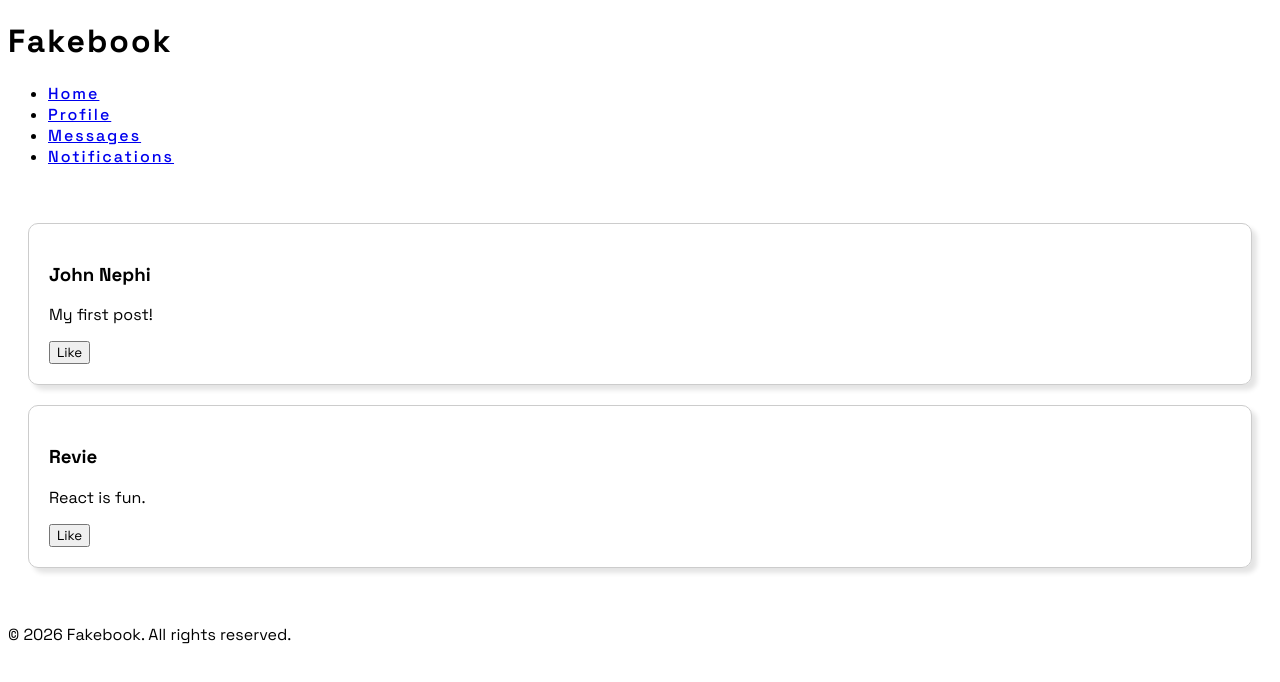
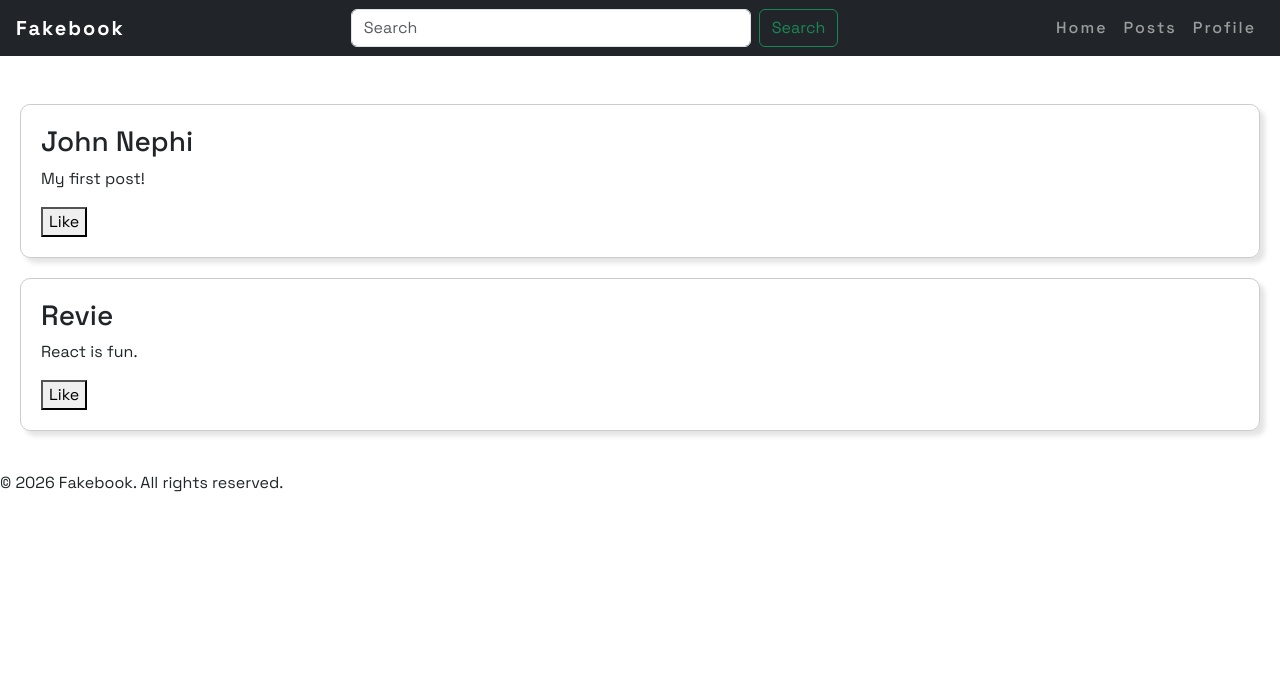
Before and after one commit to johnbords/learn-front-end, a React (Vite) app in the folder fakebook-frontend/: page / in a window 1280 px wide. Shown: the top 682 px of the page. Built offline with nearby package versions, Linux system fonts and the light colour scheme.

Commit message:
Week 3: Refactor Header component to use Bootstrap for navbar design

```diff
--- a/fakebook-frontend/src/App.jsx
+++ b/fakebook-frontend/src/App.jsx
@@ -13,10 +13,12 @@
     <>
       <Header />
 
-      {/* Sample Posts - DELETE THIS LATER */}
-      {posts.map(post => (
-        <PostCard key={post.id} name={post.name} content={post.content} />
-      ))}
+      <main className="pt-5 mt-3">
+        {/* Sample Posts - DELETE THIS LATER */}
+        {posts.map(post => (
+          <PostCard key={post.id} name={post.name} content={post.content} />
+        ))}
+      </main>
 
       <Footer />
     </>
--- a/fakebook-frontend/src/Header.jsx
+++ b/fakebook-frontend/src/Header.jsx
@@ -1,18 +1,66 @@
+import 'bootstrap/dist/css/bootstrap.min.css'
+
+const links = [
+  { name: "Home", path: "#" },
+  { name: "Posts", path: "#" },
+  { name: "Profile", path: "#" },
+]
 
 function Header() {
   return (
     <header>
-            <h1>Fakebook</h1>
-            <nav>
-                <ul>
-                    <li><a href="/">Home</a></li>
-                    <li><a href="/profile">Profile</a></li>
-                    <li><a href="/messages">Messages</a></li>
-                    <li><a href="/notifications">Notifications</a></li>
+      <nav className="navbar navbar-expand-md navbar-dark fixed-top bg-dark px-3">
+
+        {/* Logo */}
+        <a className="navbar-brand fw-bold" href="#">
+          Fakebook
+        </a>
+
+        <button
+          className="navbar-toggler"
+          type="button"
+          data-bs-toggle="collapse"
+          data-bs-target="#navbarCollapse"
+          aria-controls="navbarCollapse"
+          aria-expanded="false"
+          aria-label="Toggle navigation"
+        >
+          <span className="navbar-toggler-icon"></span>
+        </button>
+
+        <div className="collapse navbar-collapse" id="navbarCollapse">
+
+          {/* Search bar */}
+          <form className="d-flex flex-grow-1 justify-content-center my-2 my-md-0">
+            <input
+              className="form-control me-2"
+              style={{ maxWidth: "400px" }}
+              type="search"
+              placeholder="Search"
+              aria-label="Search"
+            />
+
+            <button className="btn btn-outline-success" type="submit">
+              Search
+            </button>
+          </form>
+
+          {/* Navbar Links */}
+          <ul className="navbar-nav ms-md-auto">
+
+            {links.map((link) => (
+              <li className="nav-item">
+              <a className="nav-link" href={link.path}>
+                  {link.name}
+                </a>
+              </li>
+            ))}
           </ul>
+
+        </div>
       </nav>
     </header>
   );
 }
 
-export default Header
+export default Header;
```
Lines whose indentation alone changed are shown as unchanged.
